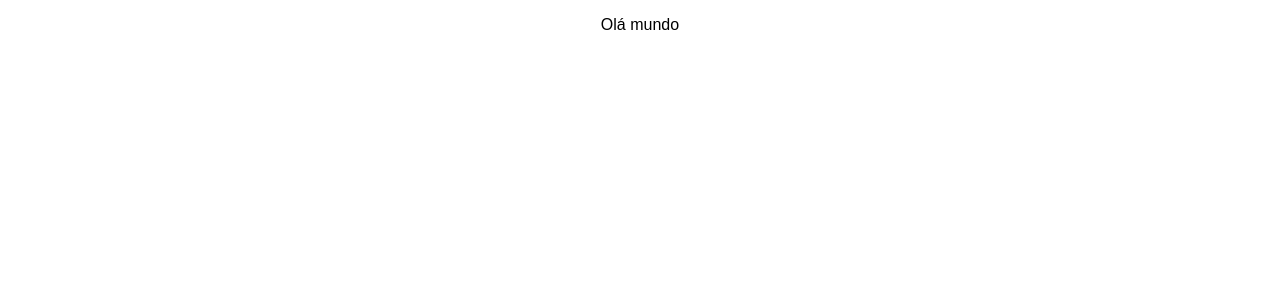
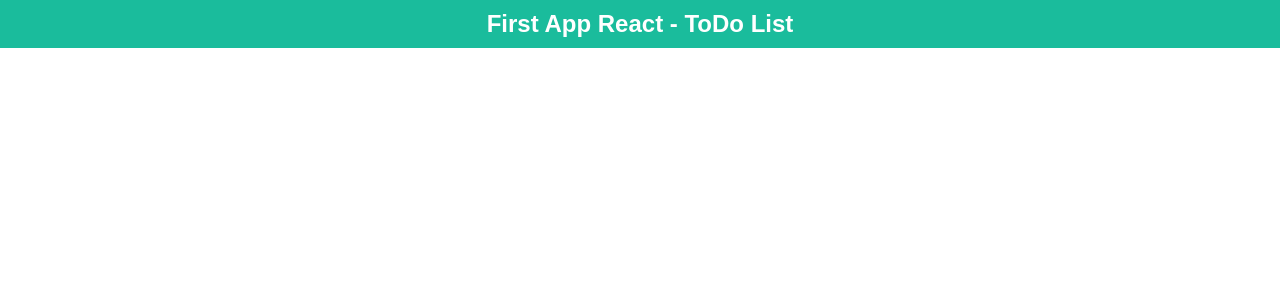
Before and after one commit to mariolucasdev/react, a React (Create React App) app in the folder application/: page / in a window 1280 px wide. Shown: the top 300 px of the page. Built offline with nearby package versions, Linux system fonts and the light colour scheme.

Commit message:
fix navbar visual

```diff
--- a/application/src/components/Navbar/Navbar.css
+++ b/application/src/components/Navbar/Navbar.css
@@ -0,0 +1,12 @@
+* {
+    margin: 0;
+    padding: 0;
+}
+.title {
+    padding: 10px 0px 10px;
+    width: 100%;
+    background-color: #1abc9c;
+}
+.title h2 {
+    color: #fff;
+}
--- a/application/src/components/Navbar/Navbar.js
+++ b/application/src/components/Navbar/Navbar.js
@@ -1,10 +1,11 @@
 import React from 'react';
+import './Navbar.css';
 
 class Navbar extends React.Component {
     render(){
         return(
-            <div>
-                <p>Olá mundo</p>
+            <div  className="title">
+                <h2>First App React - ToDo List</h2>
             </div>
         );
     }
```
